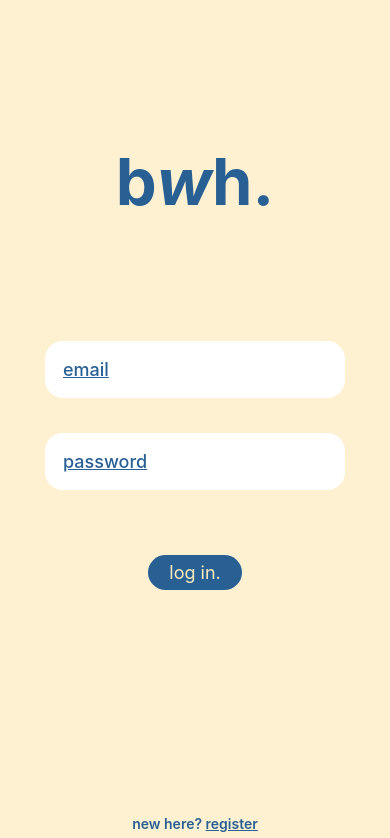
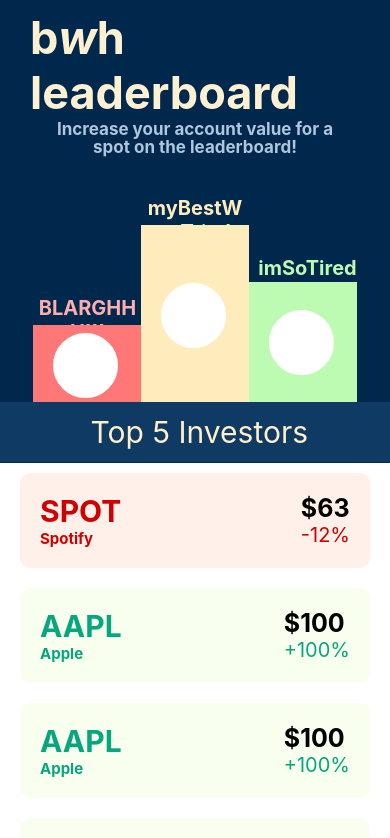
Before and after one commit to clairezhang03/bwh, a React Native app in the folder bwh/: screen /Leaderboard in a window 390 px wide. Shown: the top 838 px of the page. Built offline with nearby package versions, Linux system fonts and the light colour scheme; no server answers.

Commit message:
added leaderboard and user profile

```diff
--- a/bwh/StackNavigator.js
+++ b/bwh/StackNavigator.js
@@ -6,6 +6,7 @@ import Login from './screens/Login'
 import Register from './screens/Register'
 import StockInfo from './screens/StockInfo'
 import UserProfile from './screens/UserProfile'
+import LeaderBoard from './screens/Leaderboard'
 import TabNavigator from './TabNavigator'
 
 
@@ -19,6 +20,7 @@ export default function StackNavigator() {
             <Stack.Screen name="Register" component={Register} />
             <Stack.Screen name="StockInfo" component={StockInfo}/>
             <Stack.Screen name="UserProfile" component={UserProfile}/>
+            <Stack.Screen name = "Leaderboard" component={LeaderBoard}/>
         </Stack.Navigator>
 
     )
--- a/bwh/TabNavigator.js
+++ b/bwh/TabNavigator.js
@@ -5,6 +5,7 @@ import { createBottomTabNavigator } from '@react-navigation/bottom-tabs'
 import Placeholder from './screens/Placeholder';
 import Ionicons from 'react-native-vector-icons/Ionicons'
 import UserProfile from './screens/UserProfile';
+import LeaderBoard from './screens/Leaderboard';
 
 
 const Tab = createBottomTabNavigator();
@@ -41,7 +42,7 @@ export default function TabNavigator() {
         <Tab.Screen name = "Home" component={Home} options={{headerShown: false}}/>
         <Tab.Screen name = "Profile" component={UserProfile} options = {{headerShown: false}}/>
         <Tab.Screen name = "Search" component={Placeholder} options={{headerShown: false}}/>
-        <Tab.Screen name = "Leaderboard" component={Placeholder} options={{headerShown: false}}/>
+        <Tab.Screen name = "Leaderboard" component={LeaderBoard} options={{headerShown: false}}/>
     </Tab.Navigator>
   )
 }
--- a/bwh/screens/Home.js
+++ b/bwh/screens/Home.js
@@ -50,7 +50,8 @@ export default function Home() {
 
             <SafeAreaView>
 
-                <TouchableOpacity onPress={() => {navigation.replace("null")}}> {/*replace with "user profile", but fix issues with tab navigation */}
+                <TouchableOpacity onPress={() => {navigation.replace("null")}}>
+                {/*replace with "user profile", but fix issues with tab navigation */}
                     <Header name="BWH" value={100000} percent={100} />
                 </TouchableOpacity>
 
--- /dev/null
+++ b/bwh/screens/Leaderboard.js
@@ -0,0 +1,245 @@
+import { SafeAreaView, StyleSheet, Text, View, ScrollView, TouchableOpacity, Image } from 'react-native'
+import React from 'react'
+import Card from "../components/Card"
+import { useRoute } from '@react-navigation/native'
+import { useNavigation } from '@react-navigation/native'
+
+// import {
+//     useFonts,
+//     WorkSans_400Regular,
+//   } from '@expo-google-fonts\dev'
+
+export default function LeaderBoard() {
+    const routes = useRoute();
+    const navigation = useNavigation();
+
+
+    var first = "myBestWasTried";
+    var second = "imSoTired";
+    var third = "BLARGHHH!!!";
+
+
+    return (
+        <View style={styles.background}>
+            <SafeAreaView>
+                <View style={styles.topFormat}>
+                        <Text style={styles.logoText}>b
+                        <Text style={{fontStyle: "italic"}}>w</Text>
+                          h leaderboard</Text>
+
+                </View>
+
+                <View style={{flexDirection: "row",justifyContent:"center", paddingHorizontal:40}}>
+                    <Text style={styles.statementText}>
+                        Increase your account value for a spot on the leaderboard!
+                    </Text>
+                </View>
+                <View style = {{flexDirection:"row", justifyContent:"space-evenly"}}>
+                    <Text style = {styles.podiumUsers3}>{third}</Text>
+                    <Text style = {styles.podiumUsers1}>{first}</Text>
+                    <Text style = {styles.podiumUsers2}>{second}</Text>
+                </View>
+
+                <View style = {styles.podium}>
+                    <View style={styles.rectangle3}>
+                        <View style={styles.circleHolder3}>
+                            <View style={styles.circle3} />
+                        </View>
+                    </View>
+                    <View style={styles.rectangle1}>
+                        <View style={styles.circleHolder1}>
+                            <View style={styles.circle1} />
+                        </View>
+                    </View>
+                    <View style={styles.rectangle2}>
+                        <View style={styles.circleHolder2}>
+                            <View style={styles.circle2} />
+                        </View>
+                    </View>
+                </View>
+
+                <View style = {styles.investorBox}>
+                    <Text style = {styles.topInvestorsText}> Top 5 Investors</Text>
+                </View>
+
+                <View style = {{position:"absolute", top:180}}>
+                <ScrollView style={styles.cards}>
+                    <Card tickerSymbol="SPOT" name="Spotify" percentChange={-12} stockPrice={63} />
+                    <Card tickerSymbol="AAPL" name="Apple" percentChange={100} stockPrice={100} />
+                    <Card tickerSymbol="AAPL" name="Apple" percentChange={100} stockPrice={100} />
+                    <Card tickerSymbol="AAPL" name="Apple" percentChange={100} stockPrice={100} />
+                    <Card tickerSymbol="AAPL" name="Apple" percentChange={100} stockPrice={100} />
+
+                </ScrollView>
+                </View>
+            </SafeAreaView>
+        </View>
+    )
+}
+
+const styles = StyleSheet.create({
+    background: {
+        backgroundColor: "#00284D",
+        flex: 1,
+    },
+
+    topFormat: {
+        display: "flex",
+        flexDirection: "row",
+        justifyContent: "center",
+        alignItems: "center",
+        paddingHorizontal:30,
+        paddingTop:10
+
+    },
+
+    logoText: {
+        fontSize: 45,
+        fontStyle: "normal",
+        fontWeight: "bold",
+        color: "#FDF1D2",
+        marginBottom: 0,
+    },
+
+    statementText:{
+        color:"#AFC6DC",
+        fontWeight: "700",
+        fontSize: 17,
+        lineHeight: 18,
+        textAlign: "center",
+    },
+
+    topInvestorsText:{
+        fontSize: 30,
+        fontWeight: "400",
+        color: "#FFF0C9",
+        // fontFamily: "WorkSans_400Regular"
+    },
+
+    investorBox: {
+        position: "absolute",
+        width: 390,
+        height: 60,
+        top: 402,
+        backgroundColor: "#0E3A63",
+        alignItems: "center",
+        justifyContent: "center",
+    },
+
+    cards:{
+        backgroundColor: "white",
+        top:283,
+        position: "absolute",
+        width: 390
+
+    },
+
+    podium:{
+        flexDirection: "row",
+        top:160,
+        position: "absolute"
+        // justifyContent: "center",
+    },
+
+    podiumUsers3:{
+        fontSize: 20,
+        fontWeight: "700",
+        color: "#FFAEAE",
+        top:140,
+        right: -15,
+        flex: "wrap",
+        width: 100,
+        textAlign: "center"
+    },
+    podiumUsers2:{
+        fontSize: 20,
+        fontWeight: "700",
+        color: "#BDFBB3",
+        top:100,
+        flex: "wrap",
+        width: 100,
+        left:-10,
+        textAlign: "center"
+
+    },
+    podiumUsers1:{
+        fontSize: 20,
+        fontWeight: "700",
+        color: "#FFECBC",
+        top:40,
+        flex: "wrap",
+        width: 100,
+        textAlign: "center"
+
+    },
+
+    rectangle3: {
+        backgroundColor: "#FF7777",
+        height: 79,
+        width: 108,
+        left: 33,
+        top: 165,
+      },
+
+    rectangle2: {
+        backgroundColor: "#BDFBB3",
+        height: 122,
+        width: 108,
+        left: 33,
+        top: 122,
+      },
+
+    rectangle1: {
+        backgroundColor: "#FFECBC",
+        height: 179,
+        width: 108,
+        left: 33,
+        top: 65,
+      },
+
+    circleHolder3: {
+        width: 105,
+        height: 80,
+        justifyContent: 'center',
+        alignItems: 'center'
+    },
+    circle3: {
+        backgroundColor: 'white',
+        borderColor: "white",
+        width: 65,
+        height: 65,
+        borderRadius: 75,
+        borderWidth: 2
+    },
+
+    circleHolder2: {
+        width: 105,
+        height: 120,
+        justifyContent: 'center',
+        alignItems: 'center'
+    },
+    circle2: {
+        backgroundColor: 'white',
+        borderColor: "white",
+        width: 65,
+        height: 65,
+        borderRadius: 75,
+        borderWidth: 2
+    },
+
+    circleHolder1: {
+        width: 105,
+        height: 180,
+        justifyContent: 'center',
+        alignItems: 'center'
+    },
+    circle1: {
+        backgroundColor: 'white',
+        borderColor: "white",
+        width: 65,
+        height: 65,
+        borderRadius: 75,
+        borderWidth: 2
+    },
+
+})
--- a/bwh/screens/UserProfile.js
+++ b/bwh/screens/UserProfile.js
@@ -74,7 +74,7 @@ const styles = StyleSheet.create({
         justifyContent: "space-between",
         alignItems: "center",
         paddingHorizontal:30,
-        paddingTop:30
+        paddingTop:10
 
     },
 
@@ -135,7 +135,7 @@ const styles = StyleSheet.create({
 
     cards:{
         backgroundColor: "white",
-        top:235,
+        top:255,
 
     }
 })
```
